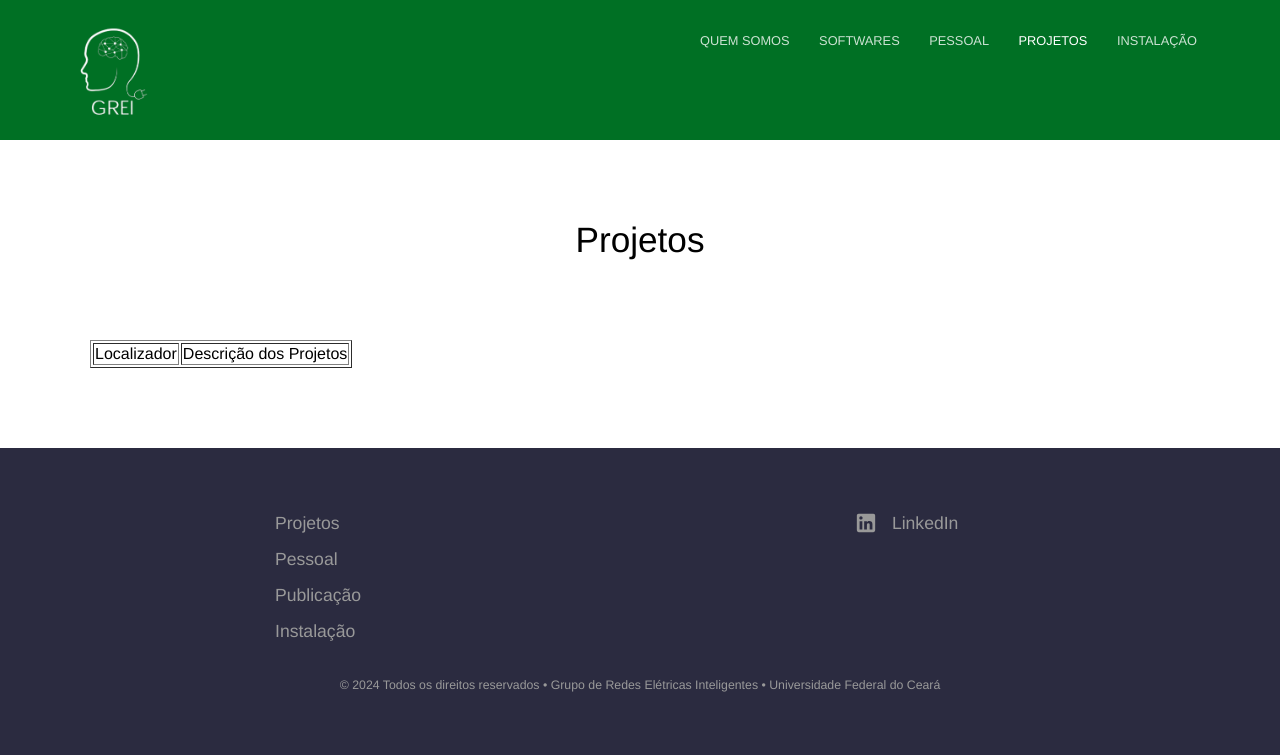
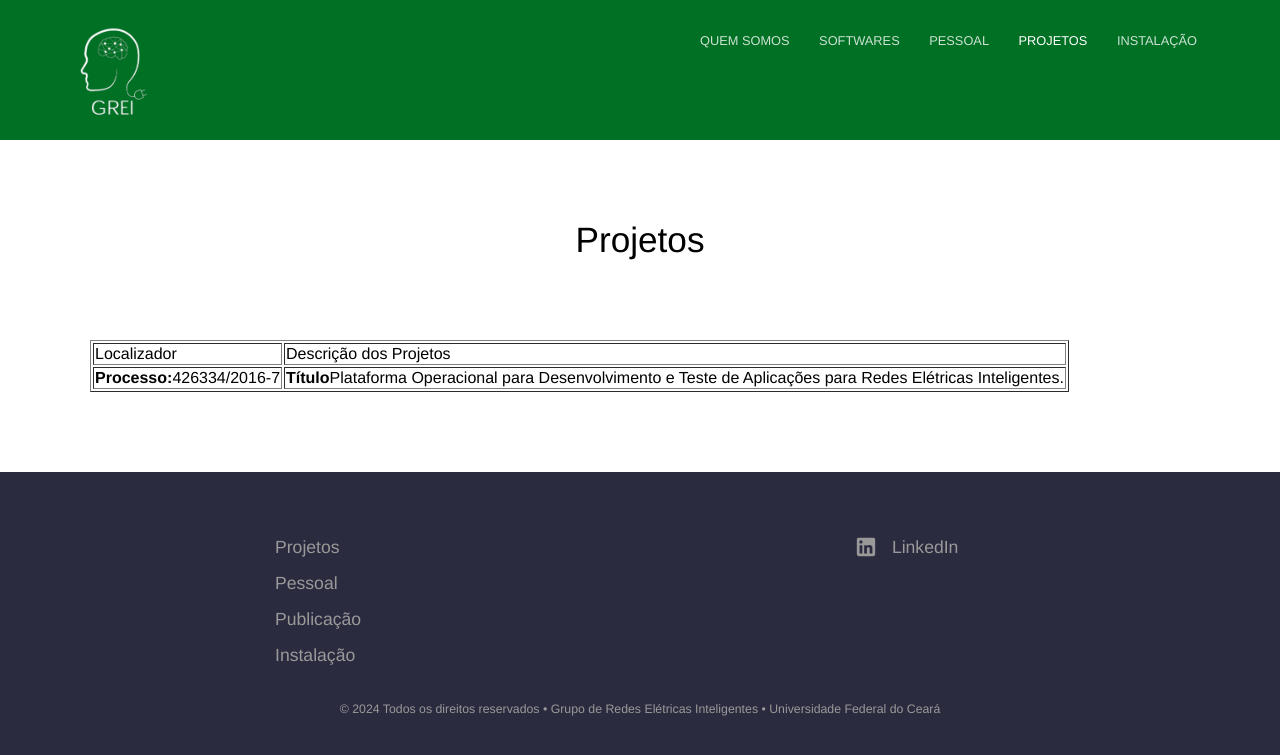
Before and after one commit to Gabriell89222/Gabriell89222.github.io, a Jekyll site: the page built from pricing.html, in a window 1280 px wide. Shown: the top 755 px of the page. Built offline with Jekyll 4.4.1, drawn with Linux system fonts in a browser that asks for light colours.

Commit message:
Ajuste tabela projetos v-1.2

```diff
--- a/pricing.html
+++ b/pricing.html
@@ -10,6 +10,10 @@ description:
 					<td>Localizador</td>
 					<td>Descrição dos Projetos</td>
 				</tr>
+				<tr>
+					<td><strong>Processo:</strong>426334/2016-7</td>
+					<td><strong>Título</strong>Plataforma Operacional para Desenvolvimento e Teste de Aplicações para Redes Elétricas Inteligentes.</td>
+				</tr>
 			</table>
 		</div>
 	</section>
```
